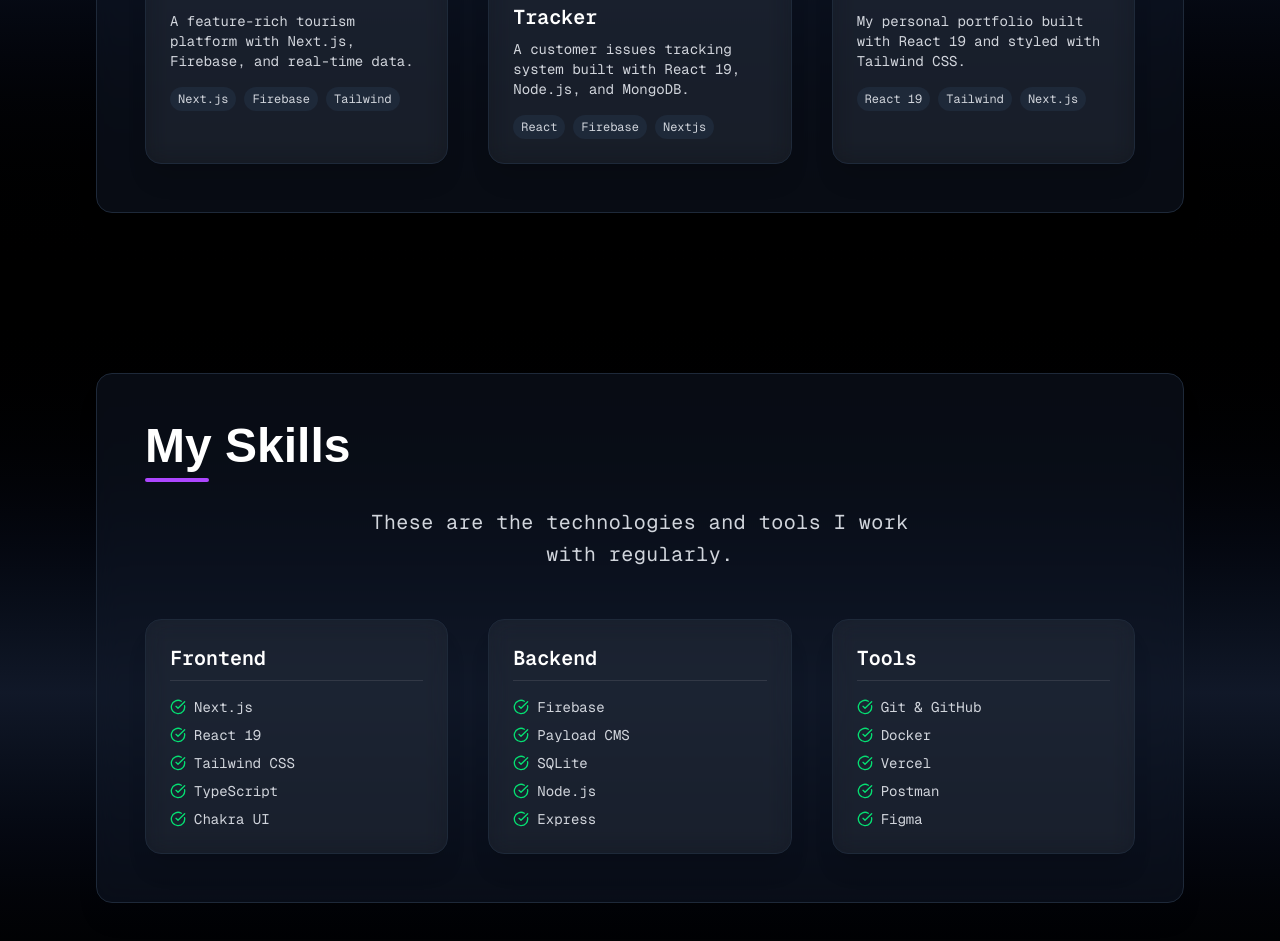
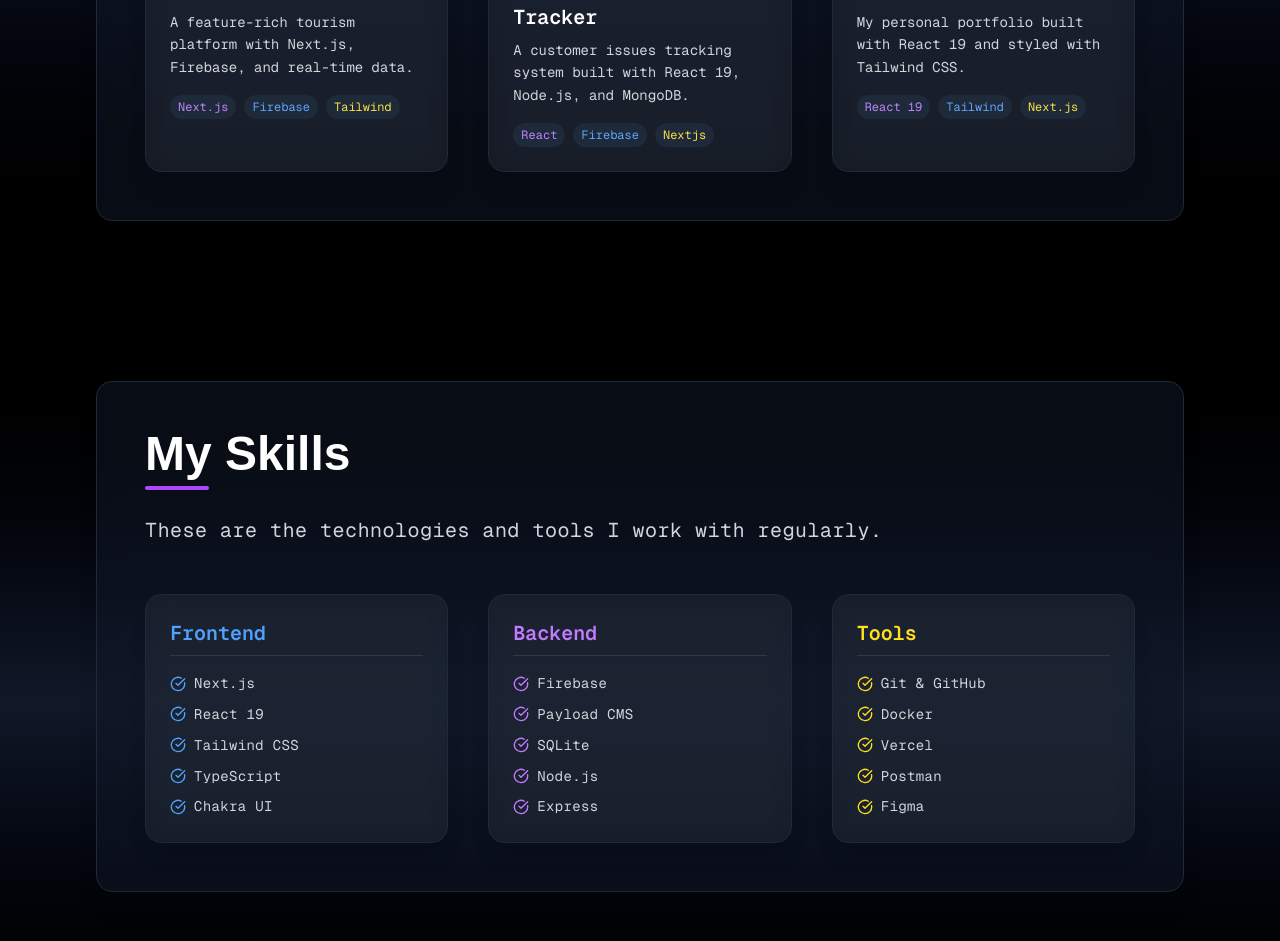
Before and after one commit to NavodWijesooriya/navod-port-folio, a Next.js app: page / in a window 1280 px wide. Shown: the part 2140-3081 px from the top of the page. Built offline with nearby package versions, Linux system fonts and the light colour scheme.

Commit message:
add more styles

```diff
--- a/src/components/projects/Projects.tsx
+++ b/src/components/projects/Projects.tsx
@@ -36,14 +36,13 @@ const projects: Project[] = [
 
 const ProjectsPage = () => {
   return (
-    // ...existing code...
     <section className="min-h-screen bg-gradient-to-b from-black via-gray-900 to-black text-white px-6 md:px-12 lg:px-24 py-20">
       <div className="max-w-7xl mx-auto bg-gray-900/50 backdrop-blur-md rounded-2xl border border-gray-800 shadow-xl p-8 md:p-12">
         <h1 className="text-4xl md:text-5xl font-extrabold mb-6 text-white relative inline-block">
           My Projects
           <span className="block w-16 h-1 bg-purple-500 mt-2 rounded"></span>
         </h1>
-        <p className="text-gray-300 text-lg md:text-xl font-mono leading-relaxed tracking-wide text-center max-w-xl mx-auto mb-12 transition-all duration-300">
+        <p className="text-gray-300 text-lg md:text-xl font-mono leading-relaxed tracking-wide mb-12 transition-all duration-300">
           A selection of the apps and websites I have built using modern web technologies.
         </p>
         <div className="grid gap-10 sm:grid-cols-1 md:grid-cols-2 lg:grid-cols-3">
@@ -53,7 +52,7 @@ const ProjectsPage = () => {
               href={project.link}
               target="_blank"
               rel="noopener noreferrer"
-              className="bg-white/5 backdrop-blur-md border border-gray-800 rounded-2xl overflow-hidden shadow-xl transform transition-all duration-300"
+              className="bg-white/5 backdrop-blur-md border border-gray-800 rounded-2xl overflow-hidden shadow-xl transform transition-all duration-300 hover:shadow-purple-600/20"
             >
               <img
                 src={project.image}
@@ -62,13 +61,16 @@ const ProjectsPage = () => {
               />
               <div className="p-6">
                 <h2 className="text-xl font-semibold mb-2 text-white font-mono">{project.title}</h2>
-                <p className="text-gray-300 text-sm mb-4 font-mono">{project.description}</p>
+                <p className="text-gray-300 text-sm mb-4 font-mono leading-relaxed transition-all duration-300">{project.description}</p>
                 {project.tags && (
                   <div className="flex flex-wrap gap-2">
                     {project.tags.map((tag, idx) => (
                       <span
                         key={idx}
-                        className="text-xs px-2 py-1 bg-gray-800 text-gray-300 rounded-full font-mono"
+                        className="text-xs px-2 py-1 bg-gray-800 rounded-full font-mono"
+                        style={{
+                          color: idx % 3 === 0 ? '#c084fc' : idx % 3 === 1 ? '#60a5fa' : '#fde047'
+                        }}
                       >
                         {tag}
                       </span>
@@ -81,7 +83,6 @@ const ProjectsPage = () => {
         </div>
       </div>
     </section>
-    // ...existing code...
   );
 };
 
--- a/src/components/skills/Skills.tsx
+++ b/src/components/skills/Skills.tsx
@@ -11,30 +11,38 @@ const skills = {
 
 const SkillsPage = () => {
   return (
-    // Match Projects section styles
     <section className="min-h-screen bg-gradient-to-b from-black via-gray-900 to-black text-white px-6 md:px-12 lg:px-24 py-20">
       <div className="max-w-7xl mx-auto bg-gray-900/50 backdrop-blur-md rounded-2xl border border-gray-800 shadow-xl p-8 md:p-12">
         <h1 className="text-4xl md:text-5xl font-extrabold mb-6 text-white relative inline-block">
           My Skills
           <span className="block w-16 h-1 bg-purple-500 mt-2 rounded"></span>
         </h1>
-        <p className="text-gray-300 text-lg md:text-xl font-mono leading-relaxed tracking-wide text-center max-w-xl mx-auto mb-12 transition-all duration-300">
+        <p className="text-gray-300 text-lg md:text-xl font-mono leading-relaxed tracking-wide mb-12 transition-all duration-300">
           These are the technologies and tools I work with regularly.
         </p>
         <div className="grid gap-10 sm:grid-cols-1 md:grid-cols-2 lg:grid-cols-3">
-          {Object.entries(skills).map(([category, items]) => (
+          {Object.entries(skills).map(([category, items], catIndex) => (
             <div
               key={category}
-              className="bg-white/5 backdrop-blur-md border border-gray-800 rounded-2xl overflow-hidden shadow-xl transform transition-all duration-300"
+              className="bg-white/5 backdrop-blur-md border border-gray-800 rounded-2xl overflow-hidden shadow-xl transform transition-all duration-300 hover:shadow-purple-600/20"
             >
               <div className="p-6">
                 <h2 className="text-xl font-semibold capitalize mb-4 border-b border-white/10 pb-2 font-mono text-white">
-                  {category}
+                  {category === 'frontend' ? (
+                    <span className="text-blue-400">{category}</span>
+                  ) : category === 'backend' ? (
+                    <span className="text-purple-400">{category}</span>
+                  ) : (
+                    <span className="text-yellow-300">{category}</span>
+                  )}
                 </h2>
-                <ul className="space-y-2 text-gray-300 text-sm font-mono">
+                <ul className="space-y-2 text-gray-300 text-sm font-mono leading-relaxed tracking-wide">
                   {items.map((skill) => (
-                    <li key={skill} className="flex items-center gap-2">
-                      <CheckCircleIcon size={16} className="text-green-400" />
+                    <li key={skill} className="flex items-center gap-2 transition-all duration-300">
+                      <CheckCircleIcon size={16} className={
+                        catIndex === 0 ? "text-blue-400" :
+                        catIndex === 1 ? "text-purple-400" : "text-yellow-300"
+                      } />
                       {skill}
                     </li>
                   ))}
```
